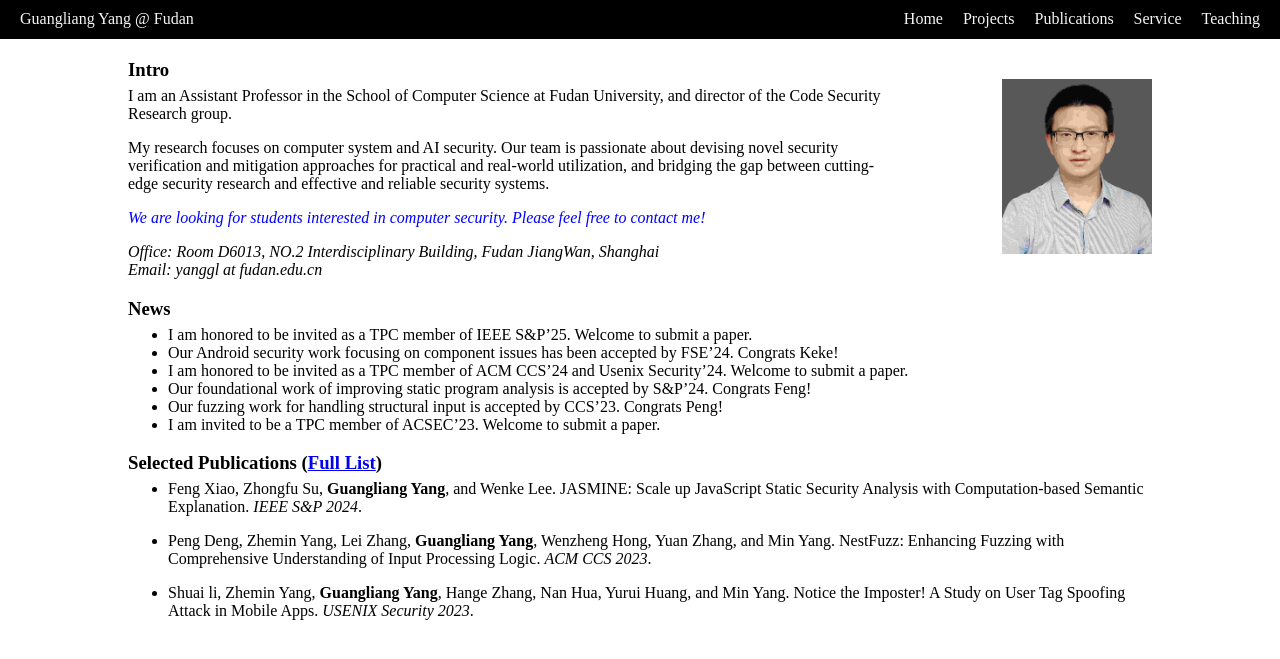
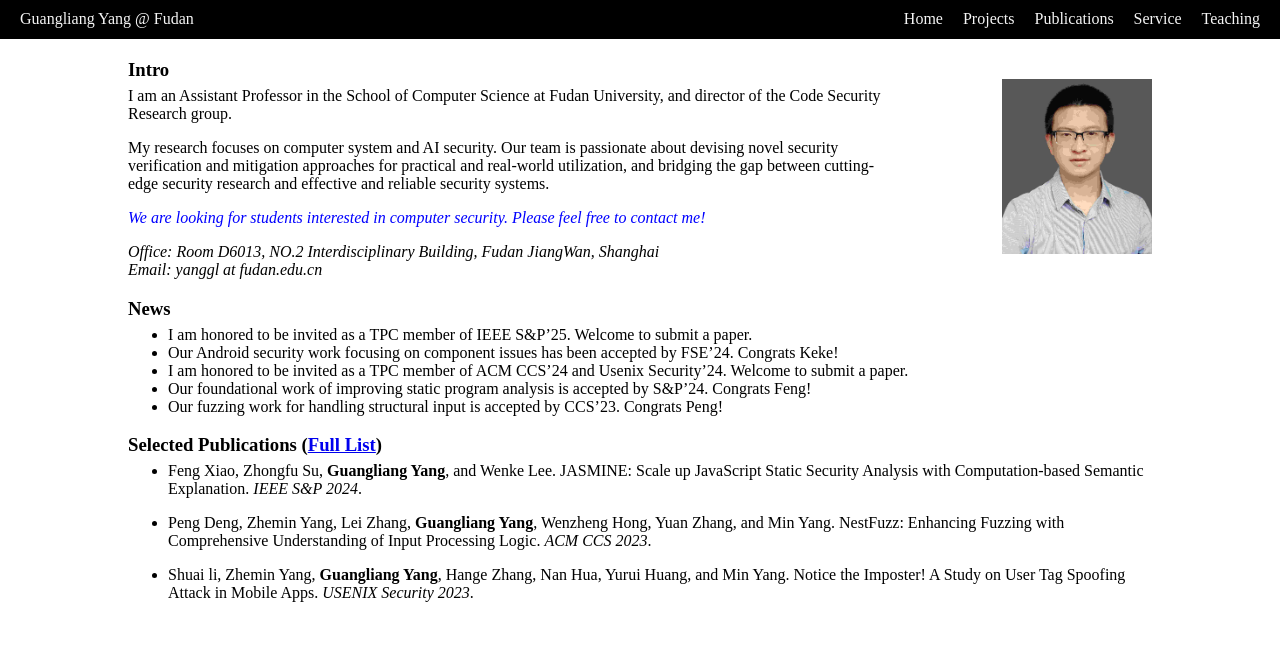
Before and after one commit to yang-guangliang/yang-guangliang.github.io, a Jekyll site: the page built from index.md, in a window 1280 px wide. Shown: the top 659 px of the page. Built offline with Jekyll 4.4.1, drawn with Linux system fonts in a browser that asks for light colours.

Commit message:
Update index.md

```diff
--- a/index.md
+++ b/index.md
@@ -25,8 +25,6 @@ My research focuses on computer system and AI security. Our team is passionate a
 - I am honored to be invited as a TPC member of ACM CCS'24 and Usenix Security'24. Welcome to submit a paper.
 - Our foundational work of improving static program analysis is accepted by S&P'24. Congrats Feng!
 - Our fuzzing work for handling structural input is accepted by CCS'23. Congrats Peng!
-- I am invited to be a TPC member of ACSEC'23. Welcome to submit a paper.
-
 
 ### Selected Publications ([Full List](./publications))
 
```
